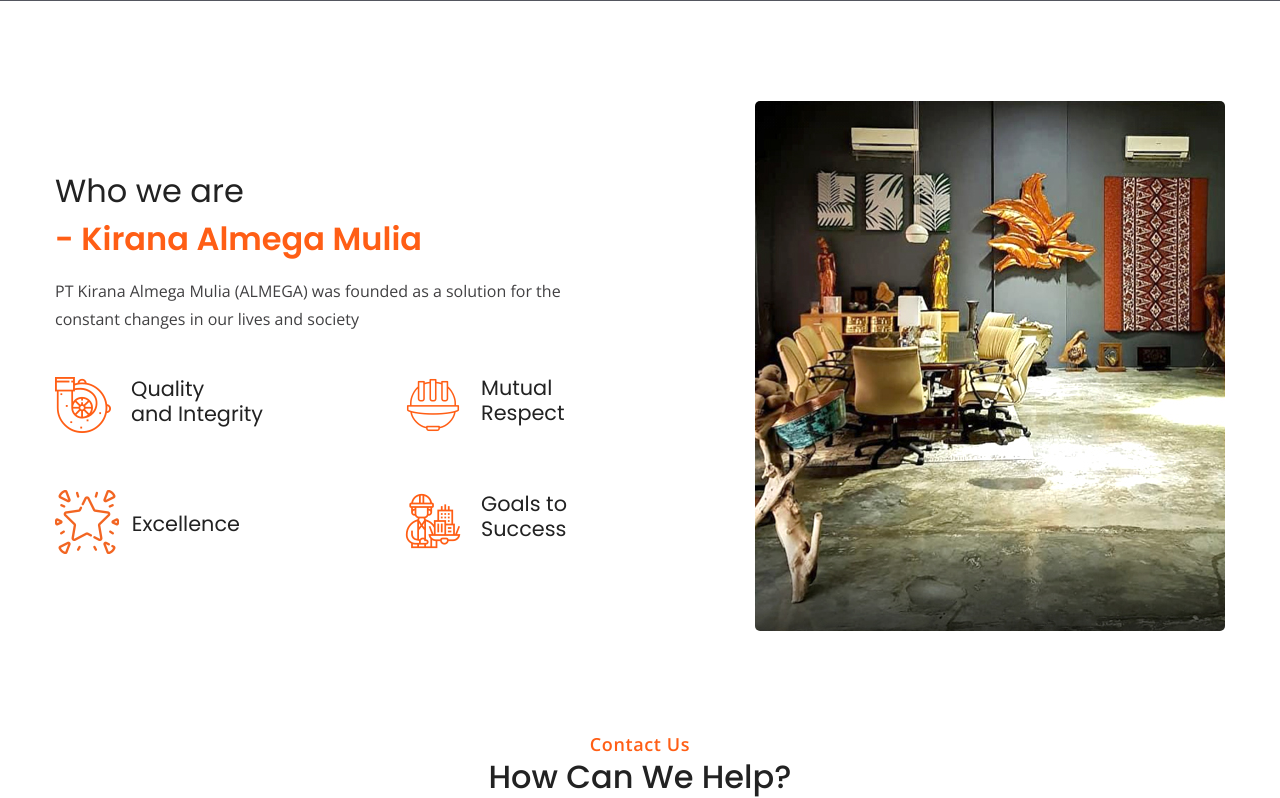
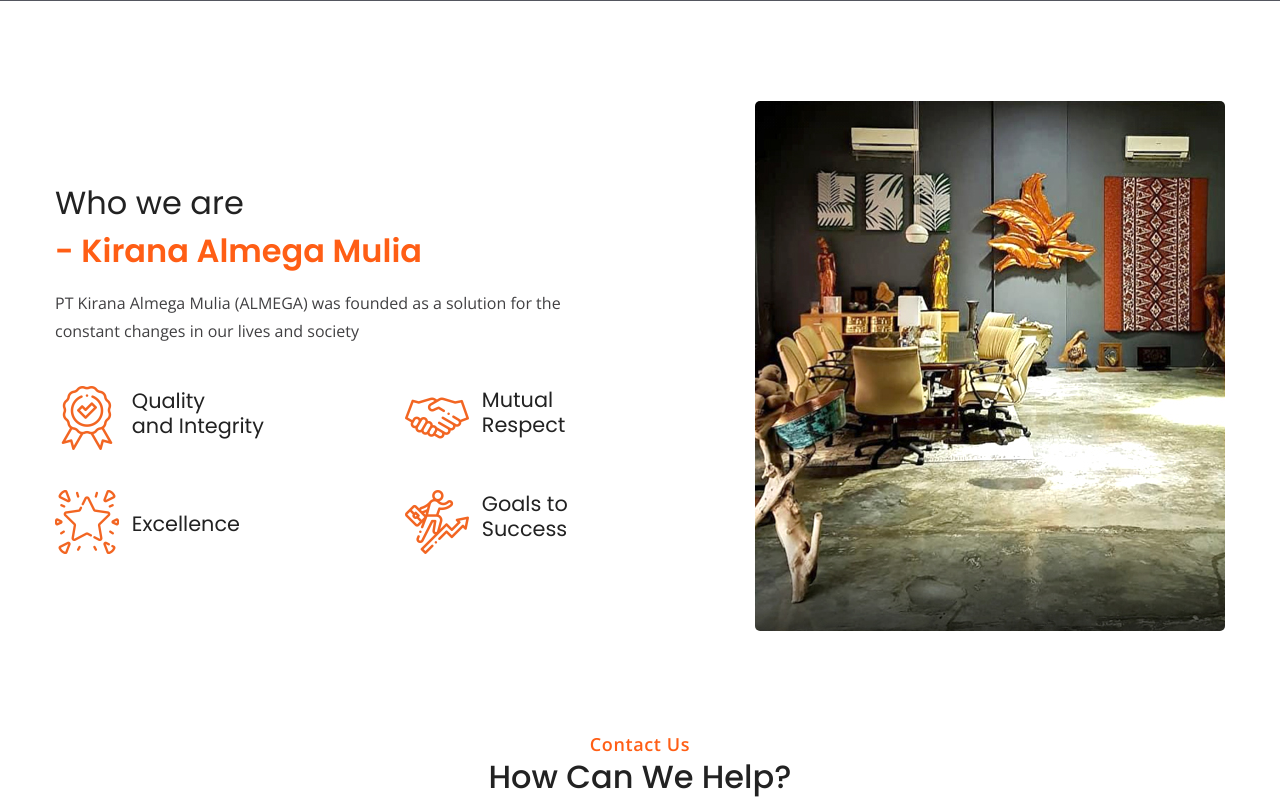
Before and after one commit to Intalko/almega-mulia, a CodeIgniter app: page /database/ in a window 1280 px wide. Shown: the part 885-1683 px from the top of the page. Run offline with CodeIgniter, Linux system fonts and the light colour scheme; data comes from the database, SQL or seed files in the repository.

Commit message:
change all into image

```diff
--- a/application/views/wrapper.php
+++ b/application/views/wrapper.php
@@ -192,7 +192,7 @@
                                          <div class="row">
                                              <div class="col-md-6 col-sm-6 col-lg-6">
                                                  <div class="serv-box w-100">
-                                                     <i class="thm-clr flaticon-car-parts"></i>
+                                                 <img src="<?=base_url()?>/includes/frontend/images/quality-integrity.png" class="thm-clr img-wwr" />
                                                      <div class="serv-box-inner">
                                                          <h3 class="mb-0"><a href="<?=base_url()?>/template/services-detail.html" title="">Quality <br> and Integrity</a></h3>
                                                      </div>
@@ -200,7 +200,7 @@
                                              </div>
                                              <div class="col-md-6 col-sm-6 col-lg-6">
                                                  <div class="serv-box w-100">
-                                                     <i class="thm-clr flaticon-helmet"></i>
+                                                 <img src="<?=base_url()?>/includes/frontend/images/mutual-respect.png" class="thm-clr img-wwr" />
                                                      <div class="serv-box-inner">
                                                          <h3 class="mb-0"><a href="<?=base_url()?>/template/services-detail.html" title="">Mutual <br> Respect</a></h3>
                                                      </div>
@@ -216,7 +216,7 @@
                                              </div>
                                              <div class="col-md-6 col-sm-6 col-lg-6">
                                                  <div class="serv-box w-100">
-                                                     <i class="thm-clr flaticon-architect"></i>
+                                                 <img src="<?=base_url()?>/includes/frontend/images/goal-success.png" class="thm-clr img-wwr" />
                                                      <div class="serv-box-inner">
                                                          <h3 class="mb-0"><a href="<?=base_url()?>/template/services-detail.html" title="">Goals to <br>Success </a></h3>
                                                      </div>
@@ -296,7 +296,7 @@
                             <div class="banner-inner d-inline-block">
                                 <h2 class="mb-0">We contribute to the society in ways where people can bring the best out of themselves</h2>
                                 <p class="mb-0">We know how important it is to invest on people. <br/>We believe that healthy and happy people will create a better world. </p>
-                                <br/>
+                                <br/><br/>
                                 <a class="thm-btn thm-bg" href="<?=base_url()?>#who-we-are" title="">About Us<i class="flaticon-arrow-pointing-to-right"></i></a>
                             </div>
                         </div><!-- Banner Wrap -->
```
Also changed, not shown: includes/frontend/images/goal-success.png (renamed from includes/frontend/images/goal to success.png), includes/frontend/images/mutual-respect.png (renamed from includes/frontend/images/mutual respect.png), includes/frontend/images/quality-integrity.png (renamed from includes/frontend/images/quality and integrity.png).
